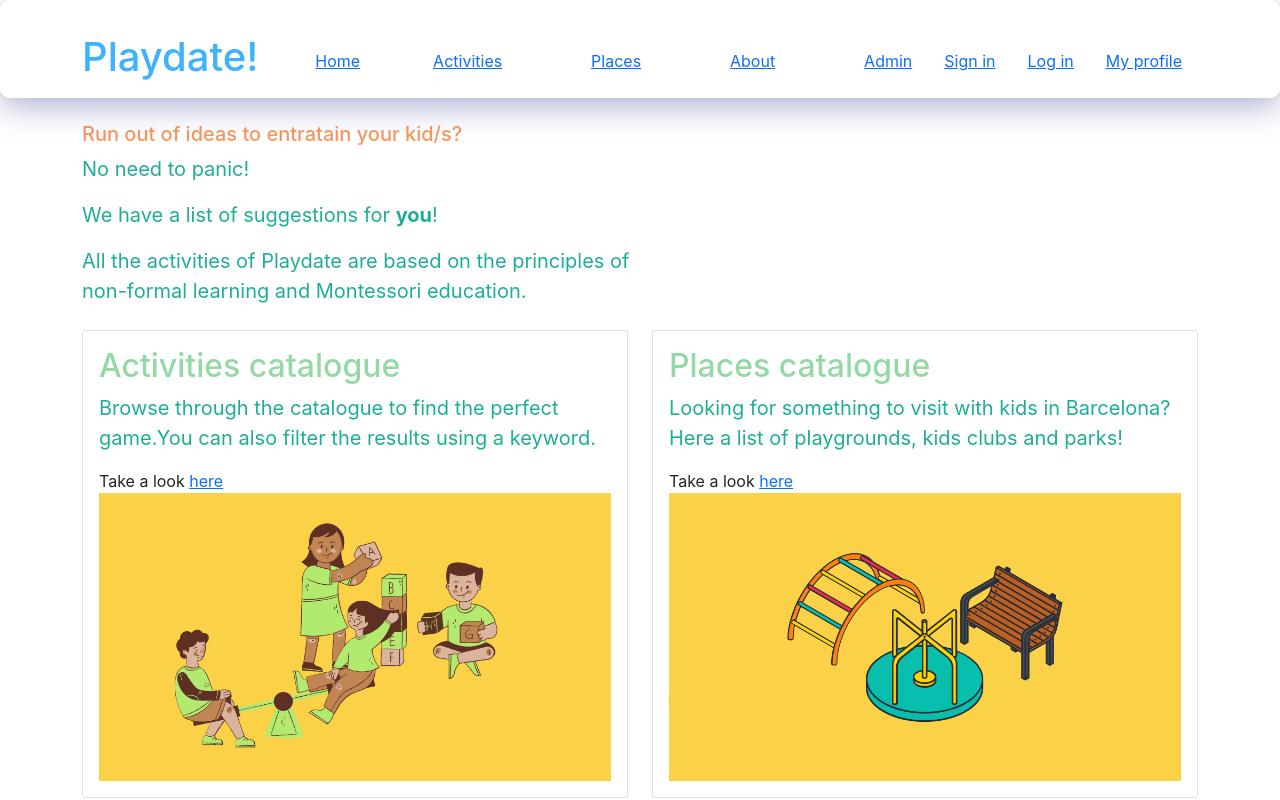
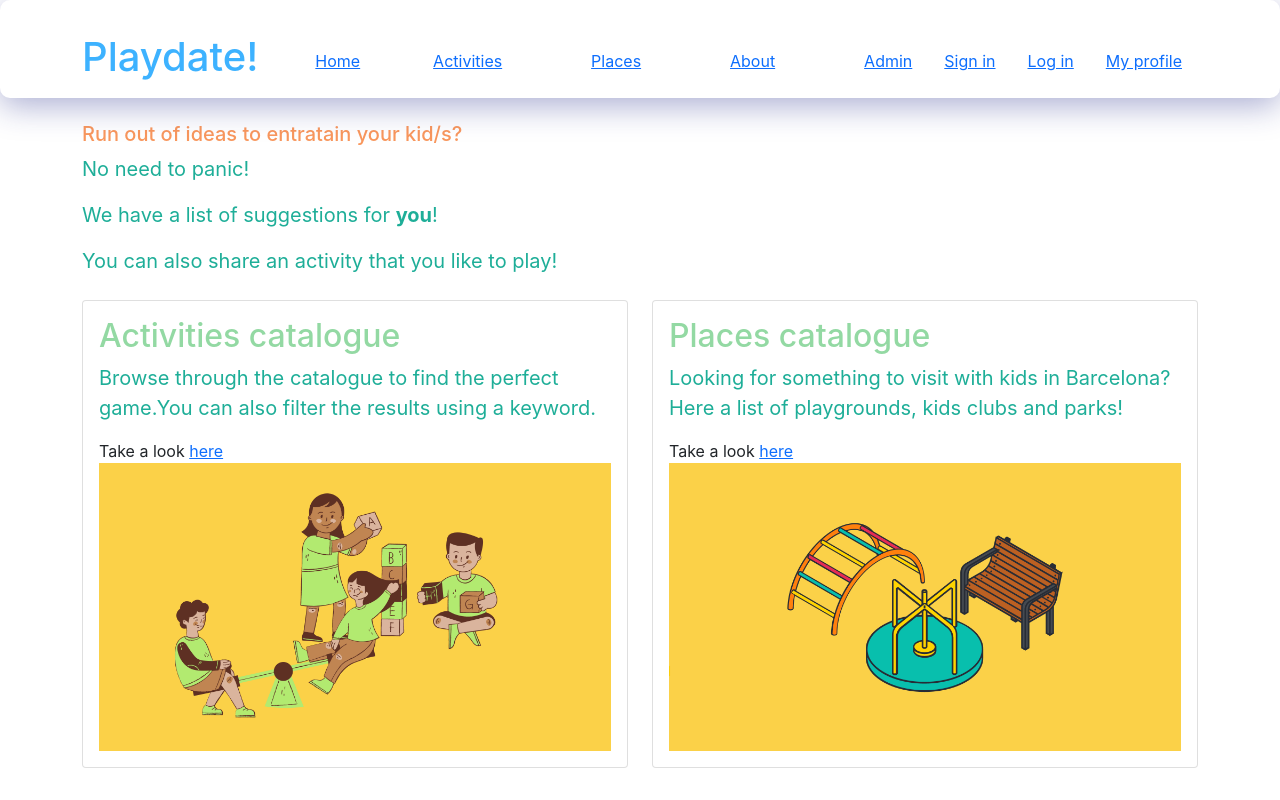
Before and after one commit to emmefayez/Playdate, a React (Create React App) app in the folder client/: page / in a window 1280 px wide. Built offline with nearby package versions, Linux system fonts and the light colour scheme.

Commit message:
added about section

```diff
--- a/client/src/Home.js
+++ b/client/src/Home.js
@@ -14,7 +14,7 @@ export default function Home() {
             <section className="col-6">
                 <h3>Run out of ideas to entratain your kid/s?</h3>
                 <p> No need to panic!</p> <p> We have a list of suggestions for <strong>you</strong>!</p>
-                <p>All the activities of Playdate are based on the principles of non-formal learning and Montessori education.</p>
+                <p>You can also share an activity that you like to play!</p>
             </section>
 
             <div className="row mt-4">
```
